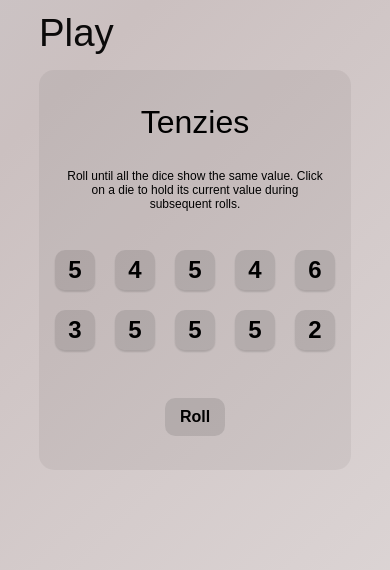
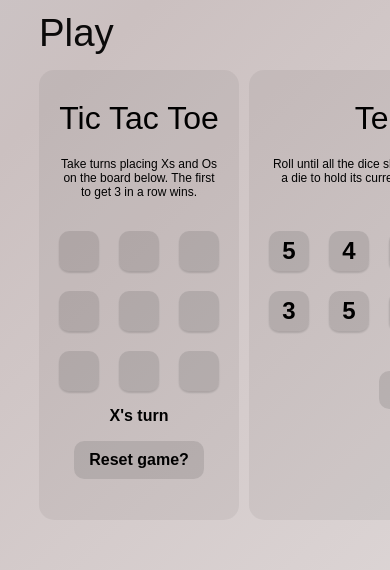
Before and after one commit to talhashayk/portfolio, a React (Create React App) app: page / in a window 390 px wide. Shown: the part 1486-2056 px from the top of the page. Built offline with nearby package versions, Linux system fonts and the light colour scheme; no server answers; a web font is replaced by a local one.

Commit message:
add tictactoe and ui fixes for responsiveness and consistency

```diff
--- a/src/components/Play/Play.js
+++ b/src/components/Play/Play.js
@@ -2,16 +2,14 @@ import React from "react";
 
 import "./Play.scss";
 import Tenzies from "../Tenzies/Tenzies";
+import TicTacToe from "../TicTacToe/TicTacToe"; // NEW: import TicTacToe
 
 const Play = ({ isDarkMode }) => {
 	return (
 		<div id="Play" className="play-section">
-			<div className="divider"></div>
 			<h1 className="play-title">Play</h1>
 			<div className="games">
-				<div className="coming-soon">
-					<h2 className="coming-soon-text">Coming soon</h2>
-				</div>
+				<TicTacToe />
 				<Tenzies isDarkMode={isDarkMode} />
 				<div className="coming-soon">
 					<h2 className="coming-soon-text">Coming soon</h2>
--- a/src/components/Play/Play.scss
+++ b/src/components/Play/Play.scss
@@ -20,6 +20,11 @@ body.dark-mode {
   opacity: 0;
   text-align: left;
   animation: appearProjects 2s 1.5s forwards;
+
+  @media only screen and (max-width: 600px) {
+    width: 90%;
+    margin: -50px auto auto 10%;
+  }
 }
 
 .play-title {
@@ -39,12 +44,15 @@ body.dark-mode {
   display: flex;
   justify-content: space-evenly;
   gap: 10px;
+  overflow-x: auto;
+  width: 100%;
 }
 
 .coming-soon {
-  height: 400px;
+  height: 450px;
   width: 450px;
   border-radius: 15px;
+  margin: 0px auto 100px;
 
   @media only screen and (max-width: 600px) {
     display: none;
--- a/src/components/Tenzies/Tenzies.scss
+++ b/src/components/Tenzies/Tenzies.scss
@@ -89,13 +89,12 @@ body.dark-mode {
 }
 
 .tenzies {
-  height: 400px;
+  height: 450px;
   width: 450px;
   border-radius: 15px;
   padding: 20px;
   display: flex;
   flex-direction: column;
-  justify-content: space-around;
   align-items: center;
   margin: 0 auto 100px;
   font-family: "Futura", sans-serif;
@@ -108,7 +107,7 @@ body.dark-mode {
 .tenzies-title {
   font-weight: 400;
   font-size: 2.4rem;
-  margin: 0;
+  margin: 10px 0 0;
 
   @media only screen and (max-width: 600px) {
     font-size: 2rem;
@@ -117,7 +116,7 @@ body.dark-mode {
 
 .tenzies-instructions {
   font-weight: 400;
-  margin-top: 0;
+  margin-top: 20px;
   text-align: center;
 
   @media only screen and (max-width: 600px) {
@@ -126,6 +125,7 @@ body.dark-mode {
 }
 
 .dice-container {
+  margin-top: 20px;
   display: grid;
   grid-template: auto auto / repeat(5, 1fr);
   gap: 20px;
@@ -169,11 +169,13 @@ body.dark-mode {
 .roll-dice-cta {
   border-radius: 10px;
   padding: 10px 15px;
+  font-family: "Futura", sans-serif;
   font-weight: bold;
   font-size: 16px;
   border-style: none;
   cursor: pointer;
   transition: all 0.2s ease;
+  margin-top: 20px;
 }
 
 .roll-dice-cta:hover {
--- /dev/null
+++ b/src/components/TicTacToe/TicTacToe.js
@@ -0,0 +1,98 @@
+import React, { useState, useEffect } from "react";
+import "./TicTacToe.scss";
+import Confetti from "react-confetti";
+
+const TicTacToe = () => {
+	const [board, setBoard] = useState(Array(9).fill(null));
+	const [xIsNext, setXIsNext] = useState(true);
+	const [showConfetti, setShowConfetti] = useState(false);
+
+	const winner = calculateWinner(board);
+
+	const handleCellClick = (index) => {
+		if (board[index] || winner) return;
+		const newBoard = board.slice();
+		newBoard[index] = xIsNext ? "X" : "O";
+		setBoard(newBoard);
+		setXIsNext(!xIsNext);
+	};
+
+	const resetGame = () => {
+		setBoard(Array(9).fill(null));
+		setXIsNext(true);
+	};
+
+	useEffect(() => {
+		if (winner) {
+			setShowConfetti(true);
+			const timer = setTimeout(() => {
+				setShowConfetti(false);
+			}, 6000);
+			return () => clearTimeout(timer);
+		}
+	}, [winner]);
+
+	return (
+		<div className="tic-tac-toe">
+			{winner && showConfetti && (
+				<Confetti
+					style={{
+						position: "fixed",
+						top: 0,
+						left: 0,
+						zIndex: 100,
+					}}
+				/>
+			)}
+			<h1 className="tic-tac-toe-title">Tic Tac Toe</h1>
+			<p className="tic-tac-toe-instructions">
+				Take turns placing Xs and Os on the board below. The first to
+				get 3 in a row wins.
+			</p>
+			<div className="board">
+				{board.map((cell, index) => (
+					<div
+						key={index}
+						className="cell"
+						onClick={() => handleCellClick(index)}
+					>
+						{cell}
+					</div>
+				))}
+			</div>
+			<div className="tic-tac-toe-info">
+				<p className="tic-tac-toe-status">
+					{winner
+						? `${winner} wins!`
+						: board.every((cell) => cell !== null)
+						? "Draw"
+						: `${xIsNext ? "X" : "O"}'s turn`}
+				</p>
+				<button className="tic-tac-toe-cta" onClick={resetGame}>
+					{winner ? `Play again?` : `Reset game?`}
+				</button>
+			</div>
+		</div>
+	);
+};
+
+function calculateWinner(board) {
+	const lines = [
+		[0, 1, 2],
+		[3, 4, 5],
+		[6, 7, 8],
+		[0, 3, 6],
+		[1, 4, 7],
+		[2, 5, 8],
+		[0, 4, 8],
+		[2, 4, 6],
+	];
+	for (let [a, b, c] of lines) {
+		if (board[a] && board[a] === board[b] && board[a] === board[c]) {
+			return board[a];
+		}
+	}
+	return null;
+}
+
+export default TicTacToe;
--- /dev/null
+++ b/src/components/TicTacToe/TicTacToe.scss
@@ -0,0 +1,145 @@
+body.light-mode {
+  .tic-tac-toe {
+    background: rgb(0, 0, 0, 0.05);
+  }
+
+  .cell {
+    background: rgb(0, 0, 0, 0.1);
+    color: black;
+  }
+
+  .tic-tac-toe-cta {
+    background: rgb(0, 0, 0, 0.1);
+    color: black;
+  }
+
+  .tic-tac-toe-cta:hover {
+    background: rgb(0, 0, 0, 0.15);
+  }
+
+  .tic-tac-toe-cta:active {
+    background: rgb(0, 0, 0, 0.25);
+  }
+}
+
+body.dark-mode {
+  .tic-tac-toe {
+    background: rgb(255, 255, 255, 0.05);
+  }
+
+  .cell {
+    background: rgb(255, 255, 255, 0.1);
+    color: white;
+  }
+
+  .tic-tac-toe-cta {
+    background: rgb(255, 255, 255, 0.1);
+    color: white;
+  }
+
+  .tic-tac-toe-cta:hover {
+    background: rgb(255, 255, 255, 0.15);
+  }
+
+  .tic-tac-toe-cta:active {
+    background: rgb(255, 255, 255, 0.25);
+  }
+}
+
+.tic-tac-toe {
+  height: 450px;
+  width: 450px;
+  border-radius: 15px;
+  padding: 20px;
+  display: flex;
+  flex-direction: column;
+  align-items: center;
+  margin: 0 auto 100px;
+  font-family: "Futura", sans-serif;
+
+  @media only screen and (max-width: 600px) {
+    width: 100%;
+  }
+}
+
+.tic-tac-toe-title {
+  font-weight: 400;
+  font-size: 2.4rem;
+  margin: 10px 0 0;
+
+  @media only screen and (max-width: 600px) {
+    font-size: 2rem;
+  }
+}
+
+.board {
+  margin-top: 20px;
+  display: grid;
+  grid-template-columns: repeat(3, 1fr);
+  gap: 20px;
+}
+
+.cell {
+  height: 50px;
+  width: 50px;
+  display: flex;
+  box-shadow: 0px 2px 2px rgba(0, 0, 0, 0.15);
+  border-radius: 10px;
+  font-weight: bold;
+  font-size: 16px;
+  display: flex;
+  justify-content: center;
+  align-items: center;
+  cursor: pointer;
+  transition: background 0.3s ease, color 0.3s ease;
+
+  @media only screen and (max-width: 600px) {
+    height: 40px;
+    width: 40px;
+  }
+}
+
+.tic-tac-toe-instructions {
+  font-weight: 400;
+  margin-top: 20px;
+  text-align: center;
+
+  @media only screen and (max-width: 600px) {
+    font-size: 12px;
+  }
+}
+
+.tic-tac-toe-cta {
+  border-radius: 10px;
+  padding: 10px 15px;
+  font-weight: bold;
+  font-size: 16px;
+  font-family: "Futura", sans-serif;
+  border-style: none;
+  transition: all 0.2s ease;
+  cursor: pointer;
+}
+
+.tic-tac-toe-status {
+  border-radius: 10px;
+  font-weight: bold;
+  font-size: 16px;
+  font-family: "Futura", sans-serif;
+  border-style: none;
+  transition: all 0.2s ease;
+}
+
+.tic-tac-toe-info {
+  width: 100%;
+  margin-top: 20px;
+  display: flex;
+  gap: 20px;
+  justify-content: space-between;
+  align-items: center;
+
+  @media only screen and (max-width: 600px) {
+    margin-top: 0;
+    flex-direction: column;
+    gap: 0;
+  }
+}
```
